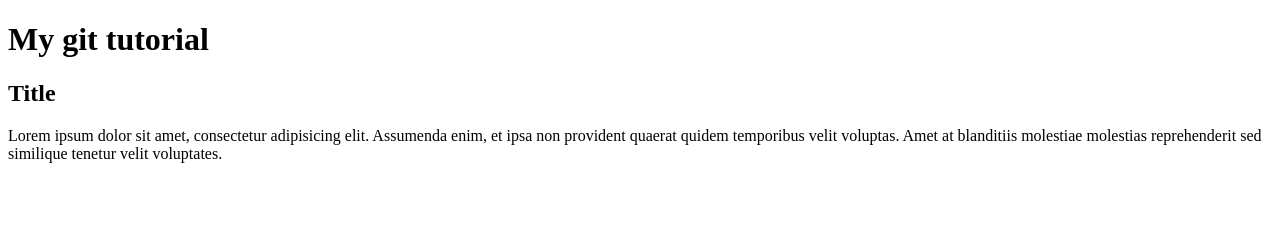
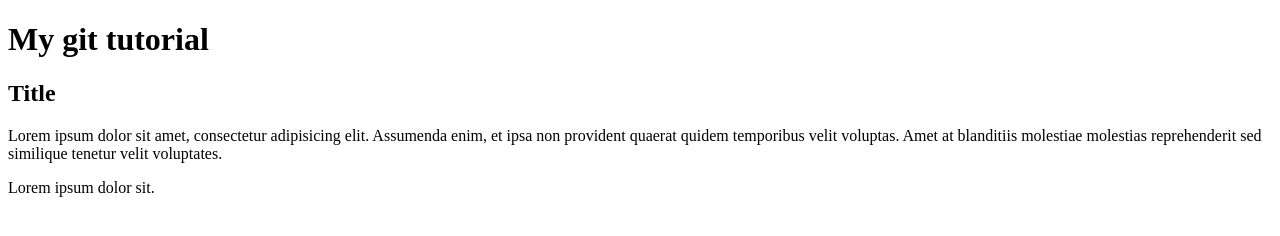
Before and after one commit to shakhbozv/onlinestoretest, a plain HTML site: page index.html in a window 1280 px wide. Drawn offline with Linux system fonts and the light colour scheme.

Commit message:
added footer in index.html

```diff
--- a/index.html
+++ b/index.html
@@ -16,5 +16,9 @@
         temporibus velit voluptas. Amet at blanditiis molestiae molestias reprehenderit sed similique tenetur velit
         voluptates.</p>
 </section>
+
+<footer>
+    Lorem ipsum dolor sit.
+</footer>
 </body>
 </html>
```
